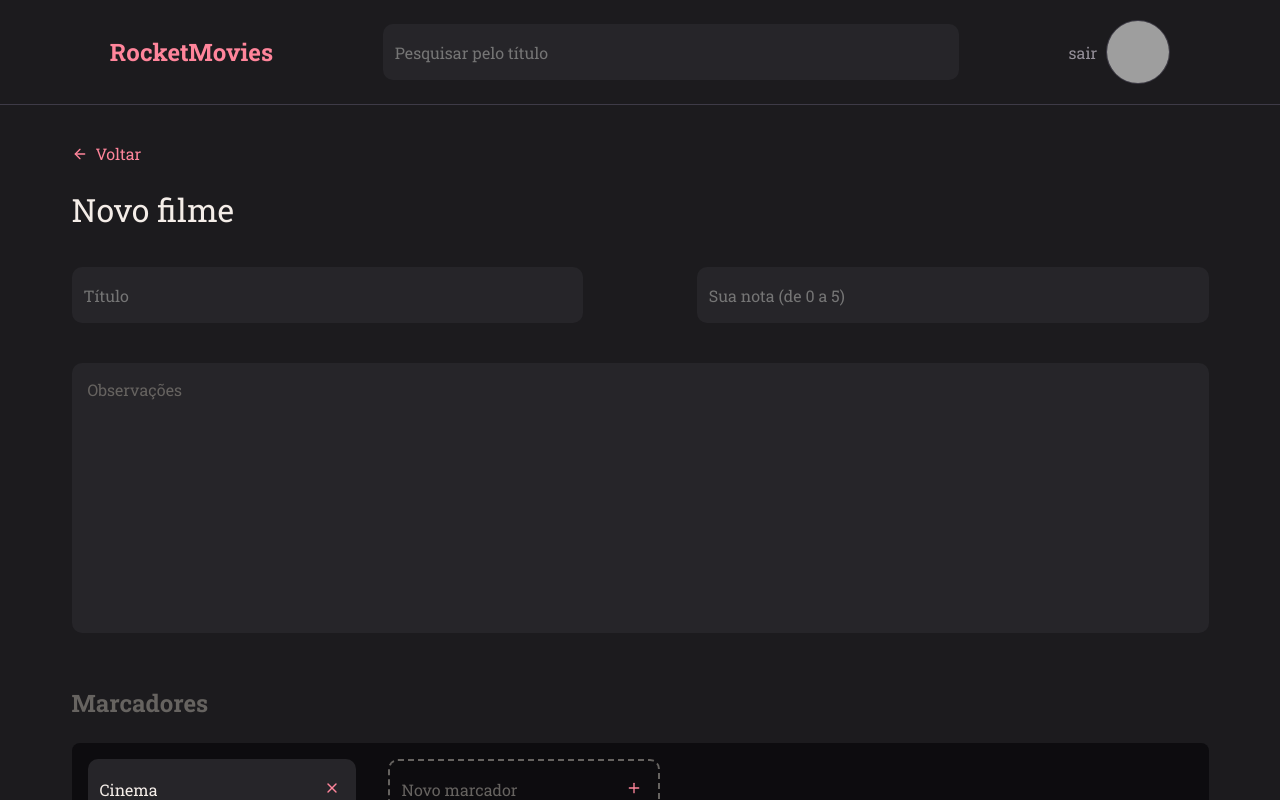
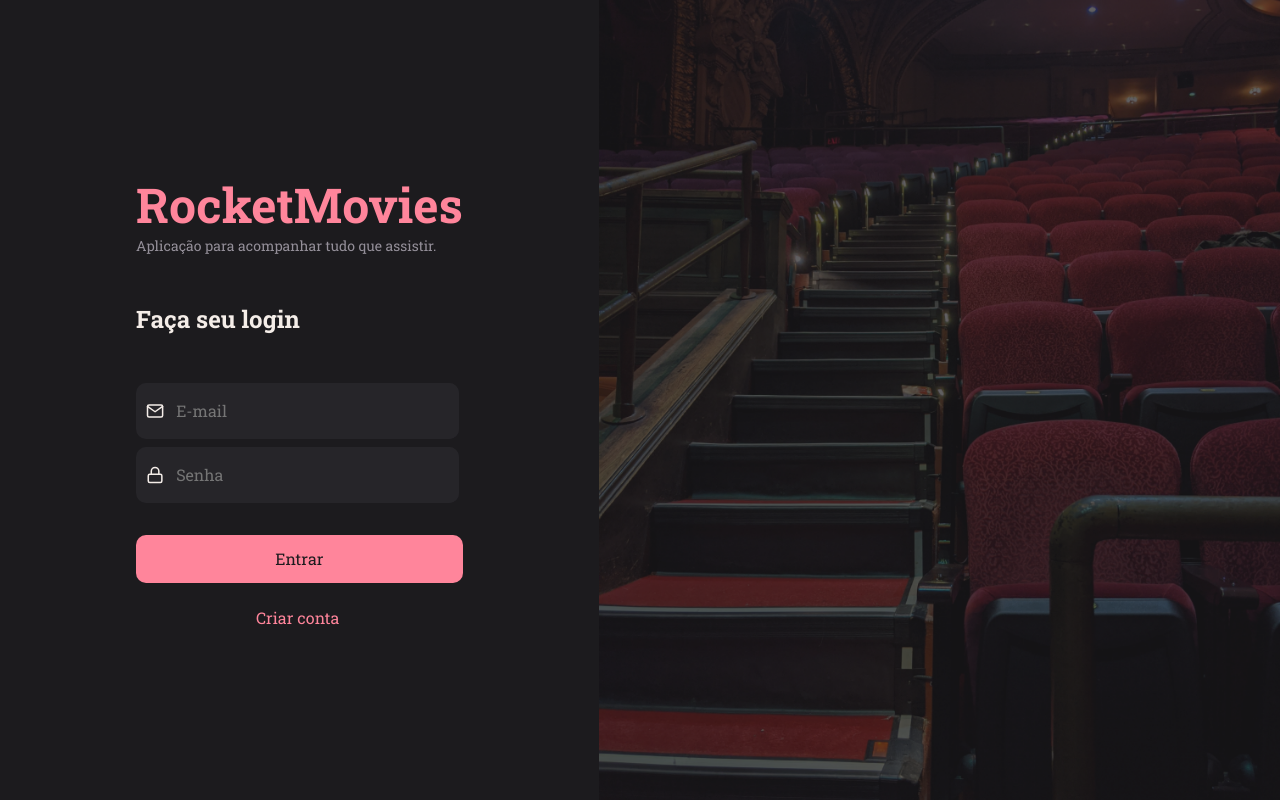
Before and after one commit to HomerMau/RocketMovies, a React (Vite) app: page / in a window 1280 px wide. Built offline with nearby package versions, Linux system fonts and the light colour scheme; grey boxes are pictures that could not be loaded.

Commit message:
feat: signIn / SignUp

```diff
--- a/src/components/Input/styles.js
+++ b/src/components/Input/styles.js
@@ -1,16 +1,30 @@
 import { styled } from "styled-components";
 
 export const Container = styled.div`
+  display: flex;
+  align-items: center;
+  background-color: ${({ theme }) => theme.COLORS.BACKGROUND_800};
+
   width: 45%;
+  border-radius: 1rem;
+
+
+  margin-bottom: 0.8rem;
+
+  svg {
+    margin-left: 1rem;
+  }
 
   > input {
+
+    border-top-right-radius: 1rem;border-bottom-right-radius: 1rem;
+
     height: 5.6rem;
     width: 100%;
 
     padding: 1.2rem;
 
     background-color: ${({ theme }) => theme.COLORS.BACKGROUND_800};
-    border-radius: 1rem;
     border: 0;
 
     color: ${({ theme }) => theme.COLORS.WHITE};
--- a/src/main.jsx
+++ b/src/main.jsx
@@ -4,13 +4,13 @@
 import  GlobalStyles from './styles/global'
 import theme from "./styles/theme";
 
-import { New } from "./pages/New"
+import { SignIn } from "./pages/SignIn"
 
 ReactDOM.createRoot(document.getElementById("root")).render(
   <React.StrictMode>
     <ThemeProvider theme={theme}>
       <GlobalStyles />
-      <New />
+      <SignIn />
     </ThemeProvider>
   </React.StrictMode>
 )
--- /dev/null
+++ b/src/pages/SignIn/index.jsx
@@ -0,0 +1,33 @@
+import { FiMail, FiLock } from "react-icons/fi"
+
+import { Input } from "../../components/Input"
+import { Button } from "../../components/Button"
+
+import { Container, Form, Background } from "./styles"
+
+export function SignIn() {
+  return (
+    <Container>
+      <Form>
+        <h1>RocketMovies</h1>
+        <p>Aplicação para acompanhar tudo que assistir.</p>
+
+        <h2>Faça seu login</h2>
+
+        <div className="informations">
+
+        <Input placeholder="E-mail" type="text" icon={FiMail} />
+
+        <Input placeholder="Senha" type="password" icon={FiLock} />
+
+        </div>
+        <Button title="Entrar" />
+
+        <div className="create">
+        <a href="/register">Criar conta</a>
+        </div>
+      </Form>
+      <Background />
+    </Container>
+  )
+}
--- /dev/null
+++ b/src/pages/SignIn/styles.js
@@ -0,0 +1,63 @@
+import styled from "styled-components"
+import backgroundImg from "../../assets/background.png"
+
+export const Container = styled.div`
+  height: 100vh;
+
+  display: flex;
+  align-items: stretch;
+`
+
+export const Form = styled.div`
+  padding: 0 13.6rem;
+
+  display: flex;
+  flex-direction: column;
+  justify-content: center;
+  align-items: start;
+
+  text-align: center;
+
+  > h1 {
+    font-size: 4.8rem;
+    color: ${({ theme }) => theme.COLORS.PINK};
+  }
+
+  > h2 {
+    font-size: 24px;
+    margin: 48px 0px;
+  }
+
+  .informations {
+    width: 220%;
+  }
+
+  > p {
+    font-size: 14px;
+    color: ${({ theme }) => theme.COLORS.GRAY_100};
+  }
+
+  .create {
+    display: flex;
+
+    a {
+
+      margin: 0 12rem;
+
+      justify-content: center;
+      align-items: center;
+
+      color: ${({ theme }) => theme.COLORS.PINK};
+    }
+  }
+
+  button {
+    margin: 2.4rem 0;
+  }
+`
+
+export const Background = styled.div`
+  flex: 1;
+  background: url(${backgroundImg}) no-repeat center center;
+  background-size: cover;
+`
--- /dev/null
+++ b/src/pages/SignUp/styles.js
@@ -0,0 +1,46 @@
+import styled from "styled-components"
+import backgroundImg from "../../assets/background.png"
+
+export const Container = styled.div`
+  height: 100vh;
+
+  display: flex;
+  align-items: stretch;
+`
+
+export const Form = styled.div`
+  padding: 0 136px;
+
+  display: flex;
+  flex-direction: column;
+  justify-content: center;
+  align-items: center;
+
+  text-align: center;
+
+  > h1 {
+    font-size: 48px;
+    color: ${({ theme }) => theme.COLORS.ORANGE};
+  }
+
+  > h2 {
+    font-size: 24px;
+    margin: 48px 0px;
+  }
+
+  > p {
+    font-size: 14px;
+    color: ${({ theme }) => theme.COLORS.GRAY_100};
+  }
+
+  > a {
+    margin-top: 124px;
+    color: ${({ theme }) => theme.COLORS.ORANGE};
+  }
+`
+
+export const Background = styled.div`
+  flex: 1;
+  background: url(${backgroundImg}) no-repeat center center;
+  background-size: cover;
+`
```
Also changed, not shown: src/pages/SignUp/index.jsx (added, +31 -0 lines).
